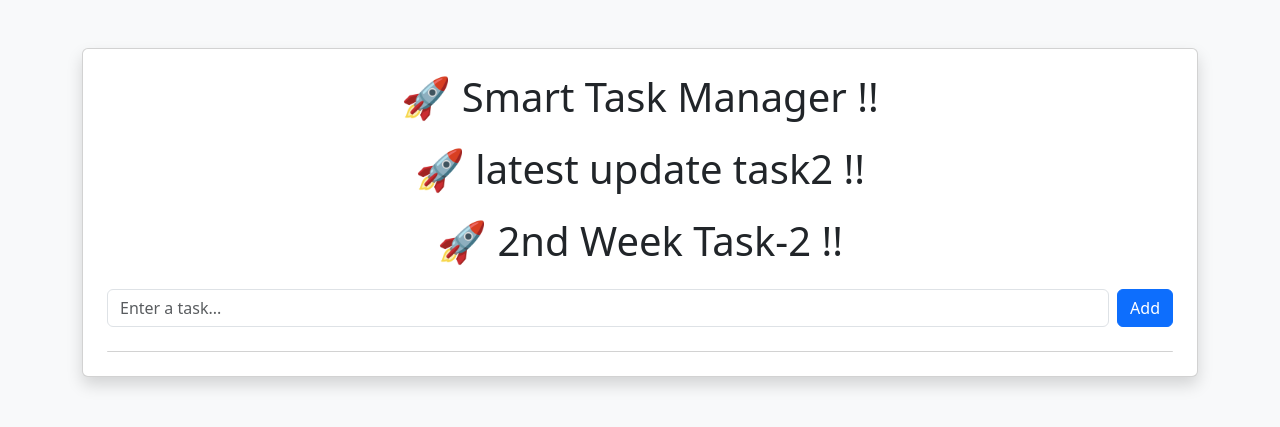
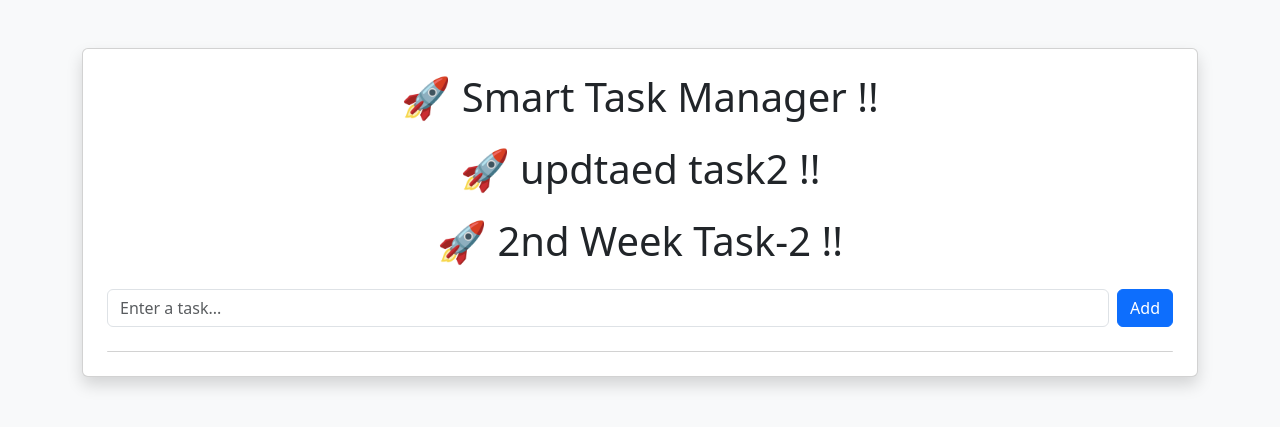
Before and after one commit to venkatnivi062/sample-ci-app, a Flask app: page / in a window 1280 px wide. Shown: the top 427 px of the page. Run offline with Flask 2, Linux system fonts and the light colour scheme.

Commit message:
updated task2

```diff
--- a/templates/index.html
+++ b/templates/index.html
@@ -11,7 +11,7 @@
     <div class="card shadow p-4">
 
         <h1 class="text-center mb-4">🚀 Smart Task Manager !!</h1>
-        <h1 class="text-center mb-4">🚀 latest update task2 !!</h1>
+        <h1 class="text-center mb-4">🚀 updtaed task2 !!</h1>
          <h1 class="text-center mb-4">🚀 2nd Week Task-2 !!</h1>
 
         <form method="POST" class="d-flex gap-2 mb-4">
```
